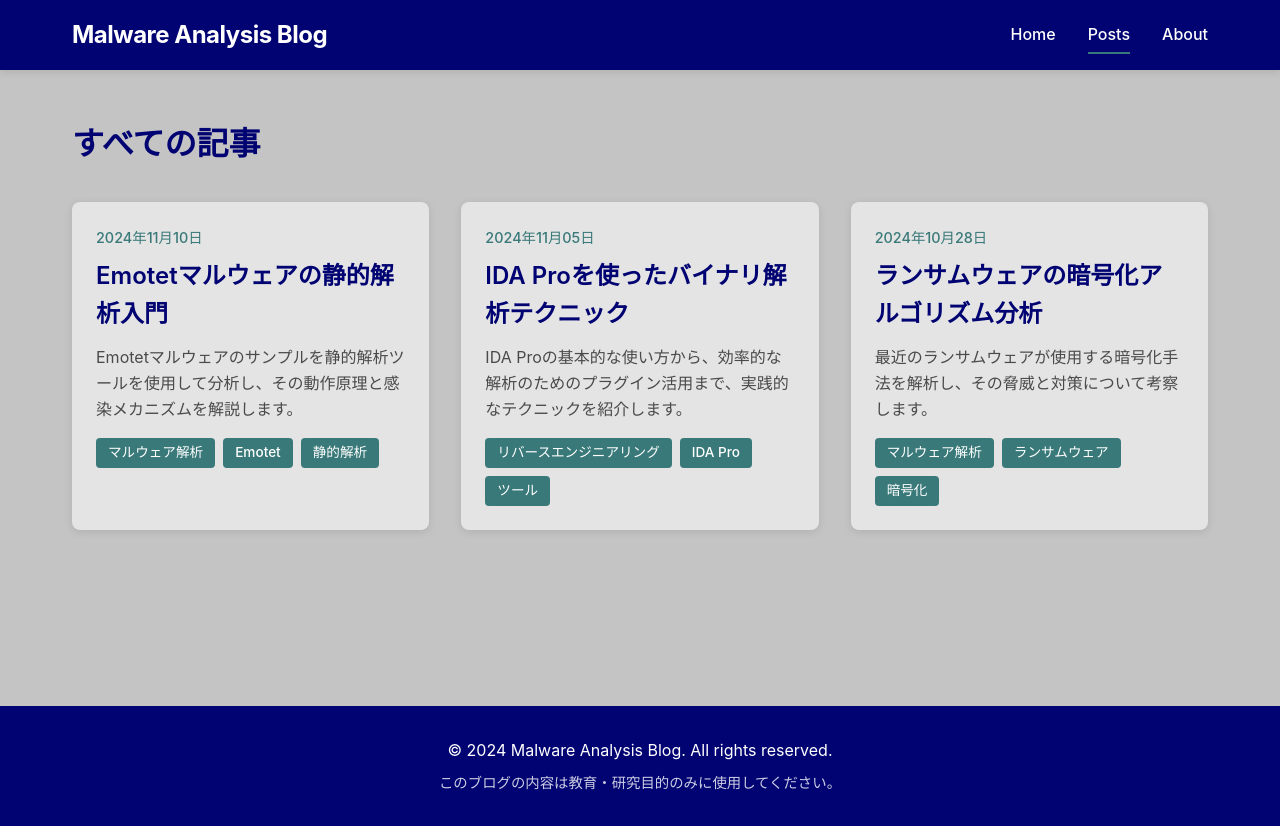
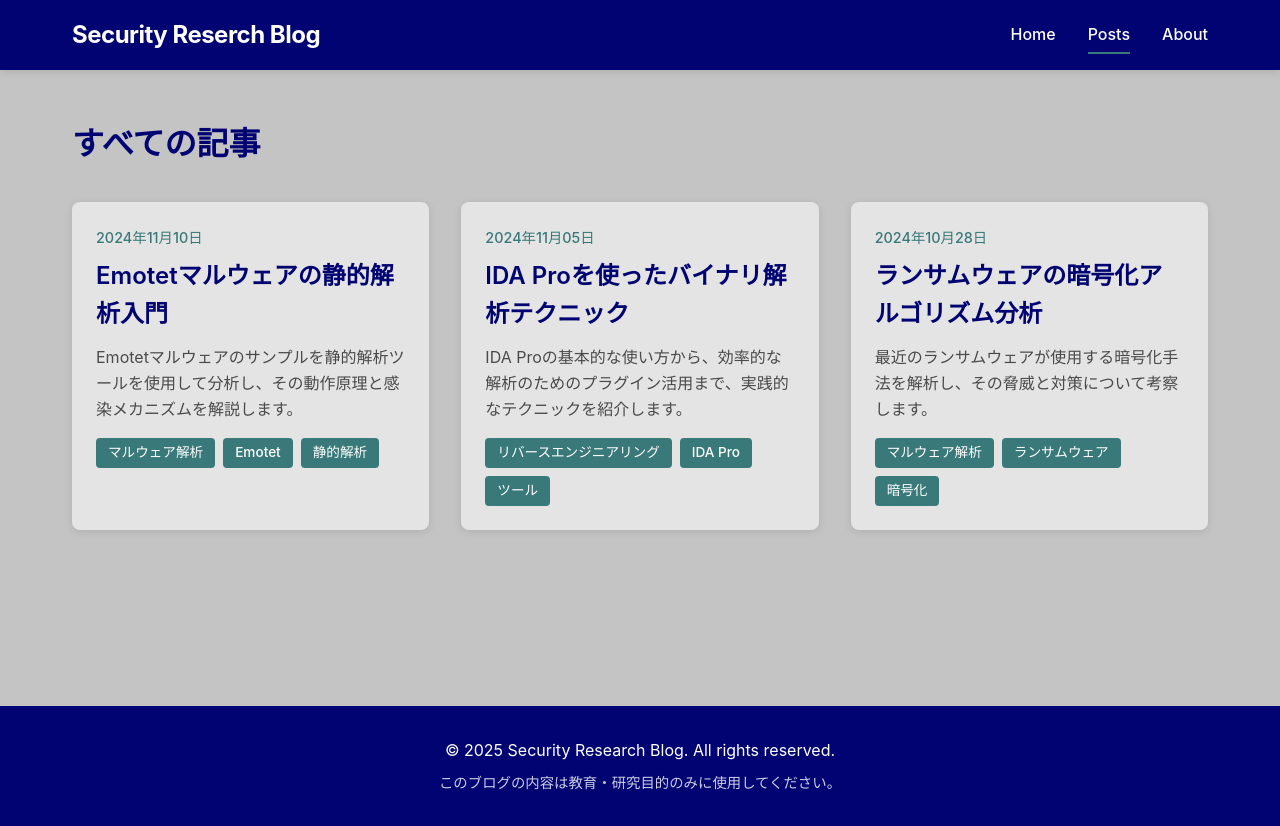
Before and after one commit to Nis6174/Nis6174.github.io, a plain HTML site: page posts/index.html in a window 1280 px wide. Drawn offline with Linux system fonts and the light colour scheme.

Commit message:
Update index.html

```diff
--- a/posts/index.html
+++ b/posts/index.html
@@ -3,15 +3,15 @@
 <head>
     <meta charset="UTF-8">
     <meta name="viewport" content="width=device-width, initial-scale=1.0">
-    <meta name="description" content="マルウェア解析とセキュリティに関する技術記事一覧">
+    <meta name="description" content="セキュリティ研究と技術解析の記事一覧">
     <meta http-equiv="Content-Security-Policy" content="default-src 'self'; style-src 'self' 'unsafe-inline'; script-src 'self'; img-src 'self' data:;">
-    <title>記事一覧 | Malware Analysis Blog</title>
+    <title>記事一覧 | Security Reserch Blog</title>
     <link rel="stylesheet" href="../assets/css/style.css">
 </head>
 <body>
     <header class="header">
         <nav class="nav-container">
-            <a href="../index.html" class="logo">Malware Analysis Blog</a>
+            <a href="../index.html" class="logo">Security Reserch Blog</a>
             <ul class="nav-menu">
                 <li><a href="../index.html" class="nav-link">Home</a></li>
                 <li><a href="index.html" class="nav-link active">Posts</a></li>
@@ -31,7 +31,7 @@
 
     <footer class="footer">
         <div class="footer-container">
-            <p>&copy; 2024 Malware Analysis Blog. All rights reserved.</p>
+            <p>&copy; 2025 Security Research Blog. All rights reserved.</p>
             <p class="footer-note">このブログの内容は教育・研究目的のみに使用してください。</p>
         </div>
     </footer>
```
